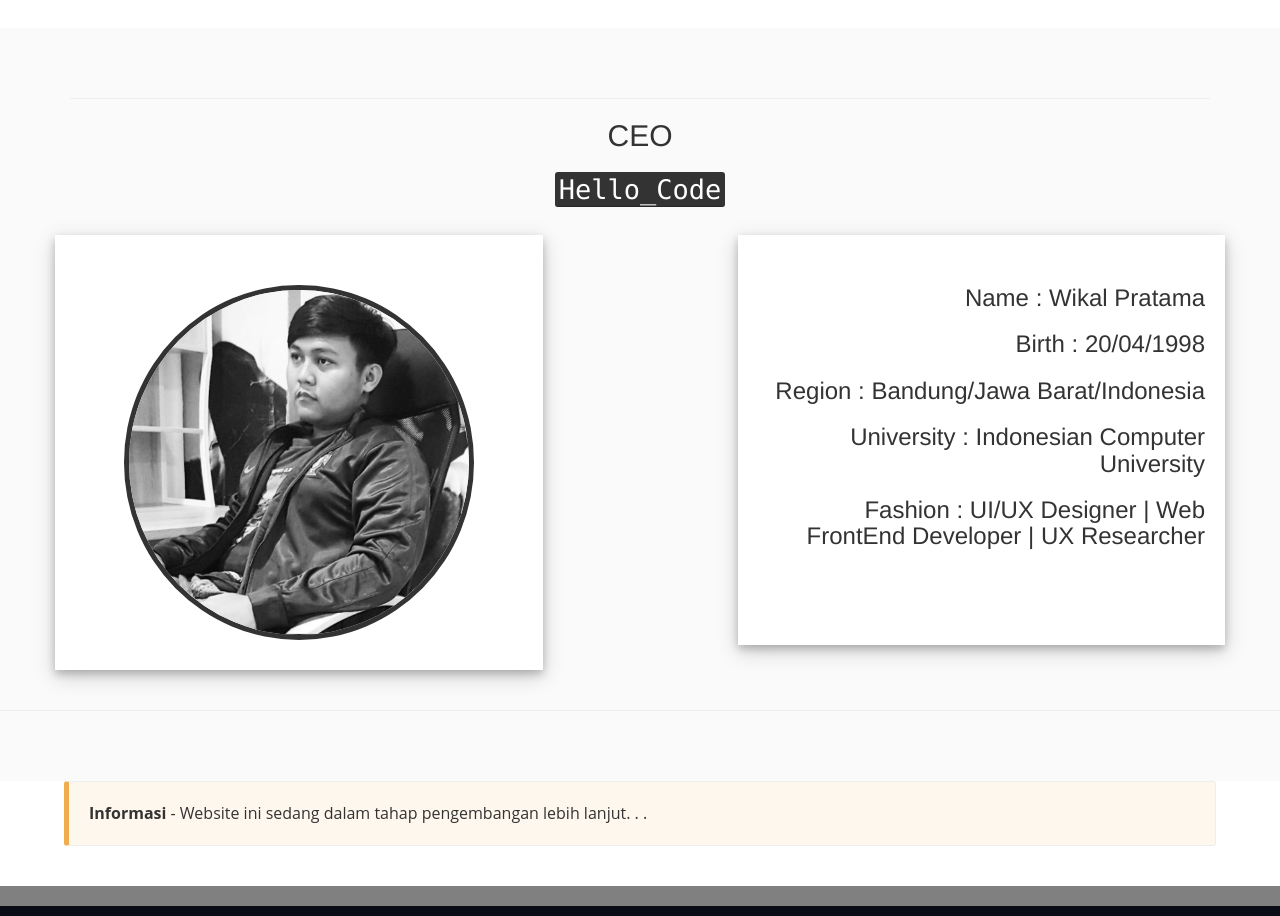
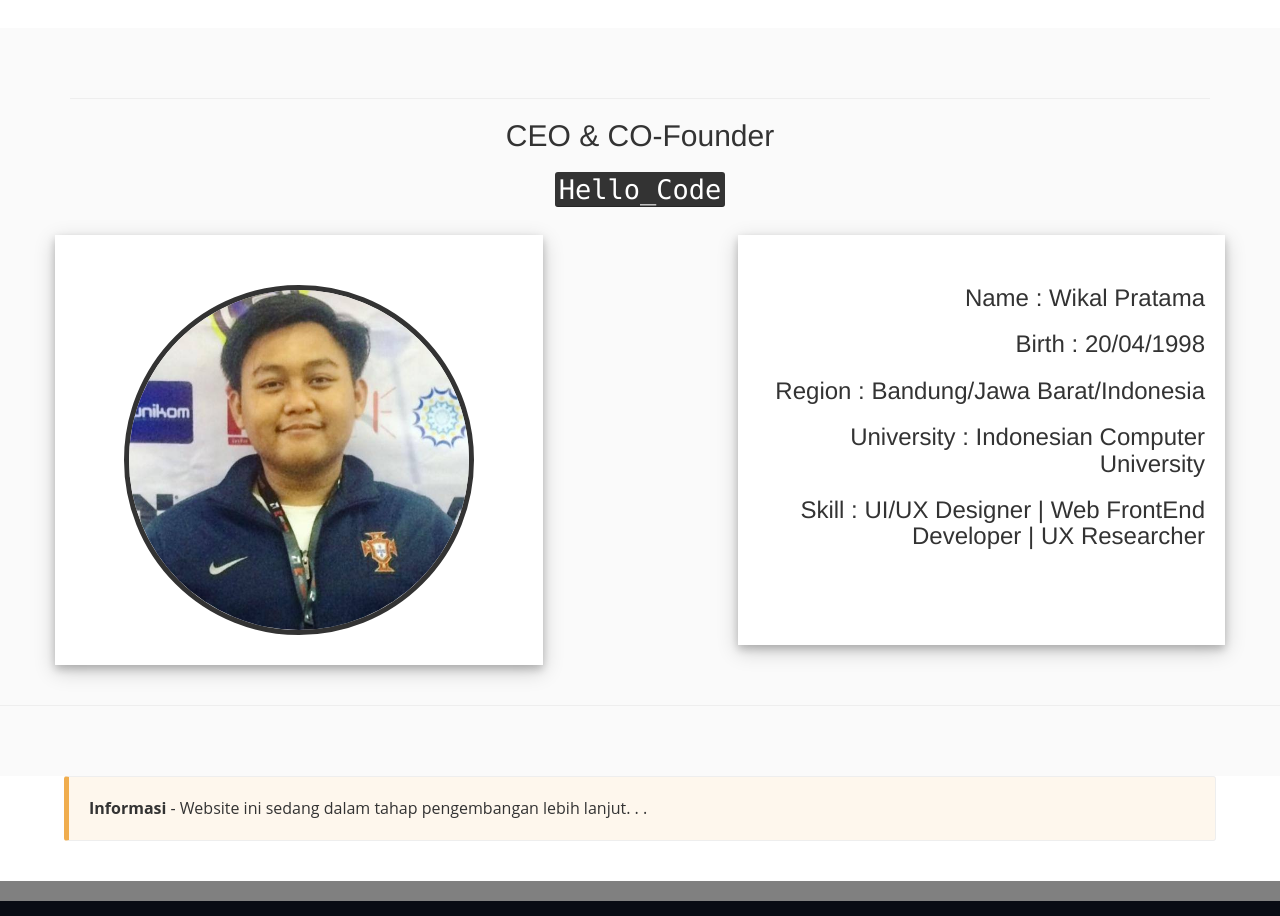
Before and after one commit to wikalpratama/wikalpratama.github.io, a plain HTML site: page about.html in a window 1280 px wide. Shown: the part 862-1778 px from the top of the page. Drawn offline with nearby package versions, Linux system fonts and the light colour scheme.

Commit message:
ganti about

```diff
--- a/about.html
+++ b/about.html
@@ -99,20 +99,20 @@
         <section class="ceo text-center">
             <div class="container">
                 <hr>
-                <h2>CEO </h2>
+                <h2>CEO & CO-Founder </h2>
                 <h2><kbd>Hello_Code</kbd></h2>
                 <br>
                 <div class="row">
                     <div class="col-md-5" style="background-color: white; box-shadow: 0 4px 8px 0 rgba(0, 0, 0, 0.2), 0 6px 20px 0 rgba(0, 0, 0, 0.19); padding: 30px;">
                         <br>
-                        <img class="img img-circle animate" src="gambar/newwikal.jpg">
+                        <img class="img img-circle animate" src="gambar/wikaldawikal.jpg">
                     </div>
                     <div class="col-md-5 col-md-offset-2" style="background-color: white; box-shadow: 0 4px 8px 0 rgba(0, 0, 0, 0.2), 0 6px 20px 0 rgba(0, 0, 0, 0.19); padding: 30px; padding-bottom: 85px; margin-left: 154x; padding-right: 20px;">
                         <h3>Name : Wikal Pratama</h3>
                         <h3>Birth : 20/04/1998 </h3>
                         <h3>Region : Bandung/Jawa Barat/Indonesia </h3>
                         <h3>University : Indonesian Computer University </h3>
-                        <h3>Fashion : UI/UX Designer | Web FrontEnd Developer | UX Researcher</h3>
+                        <h3>Skill : UI/UX Designer | Web FrontEnd Developer | UX Researcher</h3>
                     </div>
                 </div>
             </div>
```
Also changed, not shown: gambar/wikaldawikal.jpg (added).
